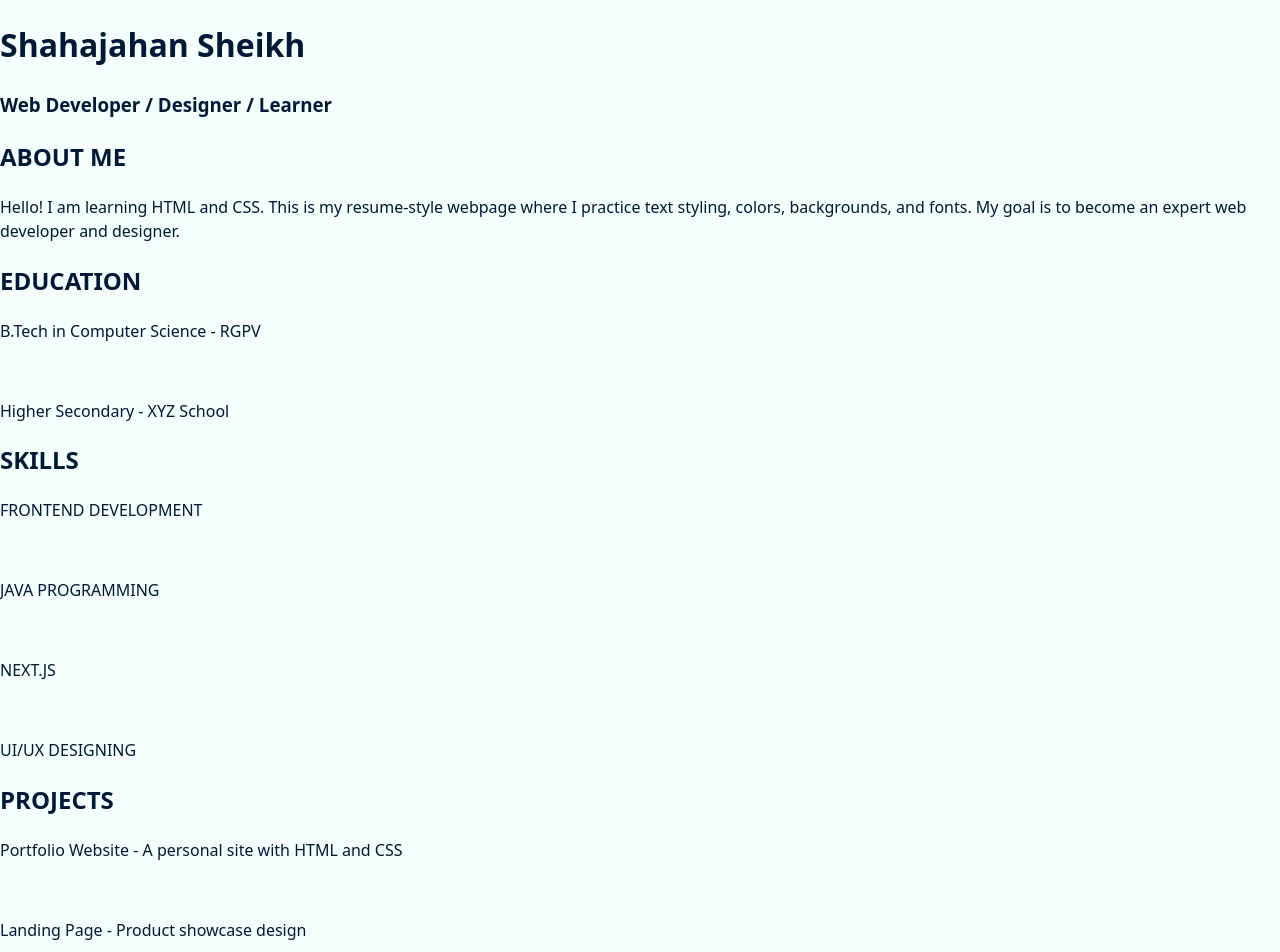
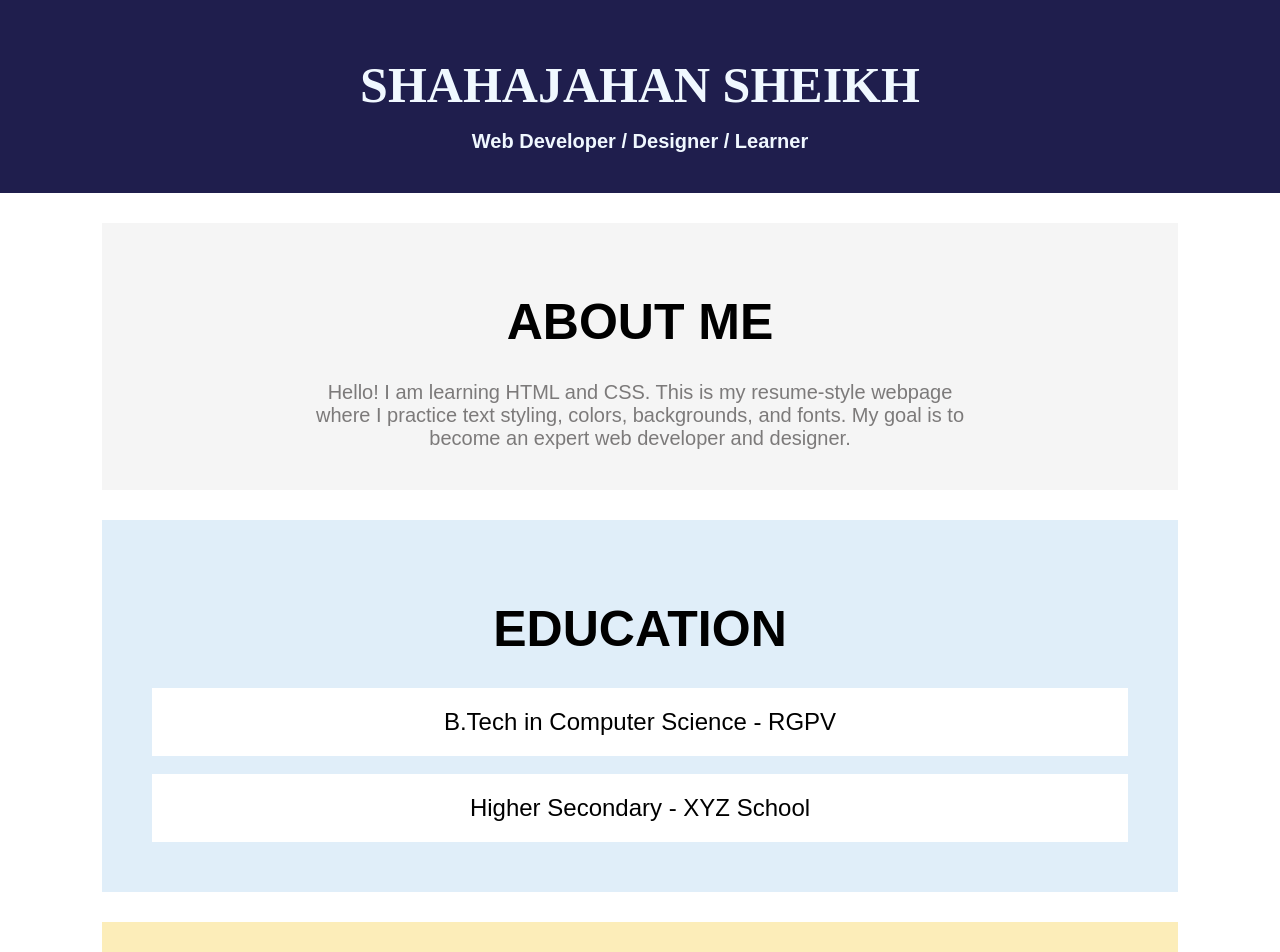
Before and after one commit to shahajahanway/cohort-journey, a plain HTML site: page Day 10/index.html in a window 1280 px wide. Shown: the top 952 px of the page. Drawn offline with Linux system fonts and the light colour scheme; a web font is replaced by a local one.

Commit message:
Update style.css

```diff
--- a/Day 10/style.css
+++ b/Day 10/style.css
@@ -1,93 +1,165 @@
-/* VARIABLES */
-:root{
-    --bg: #F4FFFD;
-    --nav: #011936;
-    --text: #011936;
-    --muted: #556072;
-    --brand: #DCF763;
-    --link: #374650;
-    --ring: #DCF763;
-    --border: #cfd6e3;
+@font-face {
+    font-family: hed;
+    src: url(./ursula-handschrift-beta-02\ copy.ttf);
 }
-*{
+* {
+    margin: 0;
+    padding: 0;
     box-sizing: border-box;
+    font-family: Arial, Helvetica, sans-serif;
 }
-body{
-    margin: 0;
-    background: var(--bg);
-    color: var(--text);
-    font:16px/1.5 system-ui,-apple-system,Segoe UI,Roboto;
+html, body {
+    height: 100%;
+    width: 100%;
 }
-a{
-    color: var(--link);
-    text-decoration: none;
-}
-a:hover{
-    color: var(--text);
-}
-.container{
-    max-width: 1100;
-    margin: 0;
-    padding: 0 16px;
+
+#div1{
+    padding: 40px 40px;
+    background-color: rgb(31, 30, 77);
+    text-align: center;
+
+    color: aliceblue;
 
 }
-.nav{
-    position: sticky;
-    padding: 10px;
-    top: 0;
-    z-index: 50;
-    background: var(--nav);
-    border-bottom: 1px solid var(--border);
+#div1 h1{
+    font-size: 50px;
+    text-transform: capitalize ;
+    line-height: 90px;
+    text-transform: uppercase;
+    font-family: hed;
 
 }
-.nav-row{
-    display: flex;
-    align-items: center;
-    justify-content: space-between;
-    min-height: 56px;
-    gap: 12px;
+#div1 h3{
+    font-size: 20px;
+    text-transform: capitalize ;
+
+
 }
-.barnd{
-    display: flex;
-    align-items: center;
-    gap: 10px;
-    font-weight: 700;
+
+#div2{
+    background-color: whitesmoke;
+    margin-top: 30px;
+    margin-left: 8%;
+    margin-right: 8%;
+    padding: 40px;
+
+
 }
-.brand .not{
-    width: 12px; height: 12px;
-    border-radius: 50%;
-    background: var(--brand);
+h2{
+    text-align: center;
+    font-size: 50px;
+    padding: 30px;
+
 }
-.brand a{color:var(--bg)}
+p{
+    font-size: 20px;
+    text-align: center;
+    padding-left: 17%;
+    padding-right: 17%;
+    color: rgb(124, 122, 122);
+}
+#div3{
+    background-color: rgb(224, 238, 249);
+    margin-top: 30px;
+    margin-left: 8%;
+    margin-right: 8%;
+    padding: 50px;
 
-  .nav-toggle{
-    background:none; /* Transparent background */
-    border:1px solid var(--border);
-    color:var(--bg);
-    padding:8px 10px;
-    border-radius:8px;
+
 }
-.nav-toggle:focus-visible{outline:3px solid var(--ring);}
-.nav-toggle[aria-expanded="true"]{border-color:var(--brand);}
-.menu{
-    display:none; /* Mobile par default hidden */
-    flex-direction:column;
-    gap:5px;
+h2{
+    text-align: center;
+    font-size: 50px;
+    padding: 30px;
+
 }
-  .menu a{
-    padding:14px 16px;
-    border-radius:8px;
-    color:var(--bg);
+#div3 p:hover{
+    font-size: 30px;
+
 }
-  .menu a:hover{background:var(--brand); color:#011936}
-  .menu a[aria-current="page"]{background:var(--brand); color:#011936;}
+#div3 p{
+    font-size: 20px;
+    text-align: center;
+    padding-left: 17%;
+    padding-right: 17%;
+    color: rgb(0, 0, 0);
+    background-color: #ffffff;
 
-  /* ========= DESKTOP (Media Query) ========= */
-  @media (min-width:768px){
-    .nav-toggle{display:none}
-    .menu{
-      display:flex;
-      flex-direction:row;
-      gap:12px;
+    font-size: 24px;
+    padding: 20px;
+
 }
+#div4{
+    background-color: rgb(224, 238, 249);
+    margin-top: 30px;
+    margin-left: 8%;
+    margin-right: 8%;
+    padding: 50px;
+    background-color: #fcedb9;
+
 }
+#div4 p{
+    font-size: 20px;
+    text-align: center;
+    padding-left: 17%;
+    padding-right: 17%;
+    color: rgb(0, 0, 0);
+    background-color: #fff;
+
+    font-size: 24px;
+    padding: 20px;
+
+}
+#div4 p:hover{
+    font-size: 30px;
+}
+#div5{
+    background-color: rgb(224, 238, 249);
+    margin-top: 30px;
+    margin-left: 8%;
+    margin-right: 8%;
+    padding: 50px;
+    background-color: #a48eb5;
+
+}
+#div5 p{
+    font-size: 20px;
+    text-align: center;
+    padding-left: 17%;
+    padding-right: 17%;
+    color: rgb(0, 0, 0);
+    background-color: #fff;
+
+    font-size: 24px;
+    padding: 20px;
+
+}
+#div5 p:hover{
+    font-size: 30px;
+
+}
+#div6{
+    background-color: rgb(224, 238, 249);
+    margin-top: 30px;
+    margin-left: 8%;
+    margin-right: 8%;
+    padding: 50px;
+    background-color: #c2e6d9;
+
+}
+#div6 p{
+    font-size: 20px;
+    text-align: center;
+    padding-left: 17%;
+    padding-right: 17%;
+    color: rgb(0, 0, 0);
+    background-color: #fff;
+
+    font-size: 24px;
+    padding: 20px;
+
+}
+#div6 p:hover{
+    font-size: 30px;
+
+}
```
Lines whose indentation alone changed are shown as unchanged.
